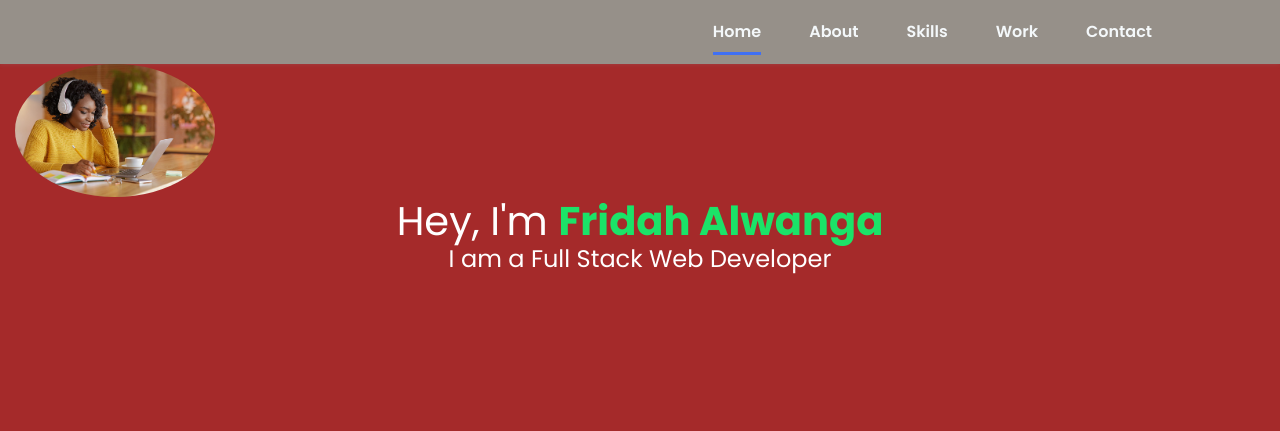
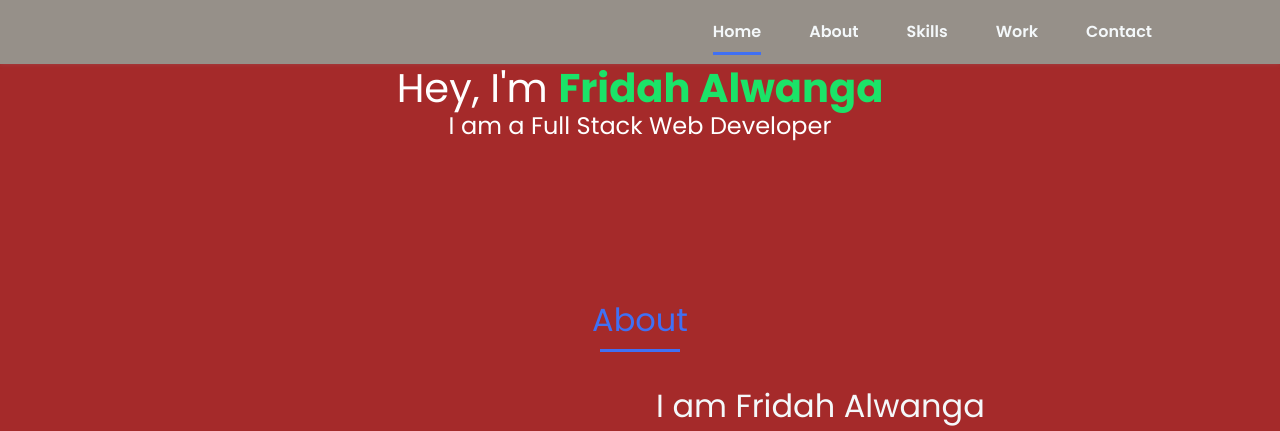
Before and after one commit to Fridah-Alwanga/Fridahportifolio, a plain HTML site: page index.html in a window 1280 px wide. Shown: the top 431 px of the page. Drawn offline with nearby package versions, Linux system fonts and the light colour scheme.

```diff
--- a/index.html
+++ b/index.html
@@ -40,8 +40,8 @@
                     <section id="home" class="home-section section text-center">
                         <div class="homepage">
                             <div class="col-md-12 container text-center text-white top-home">
-                                <img class="profile-image portfolio" src="portfolio/assets/images/portfolio.jpg" alt=""
-                                    width="200px" style="border-radius: 50%"/>
+                                <!-- <img class="profile-image portfolio" src="portfolio/assets/images/portfolio.jpg" alt=""
+                                    width="200px" style="border-radius: 50%"/> -->
                                 <h1 class="">
                                     Hey, I'm
                                     <span style="color: #1be368;"><strong>Fridah Alwanga</strong></span>
```
